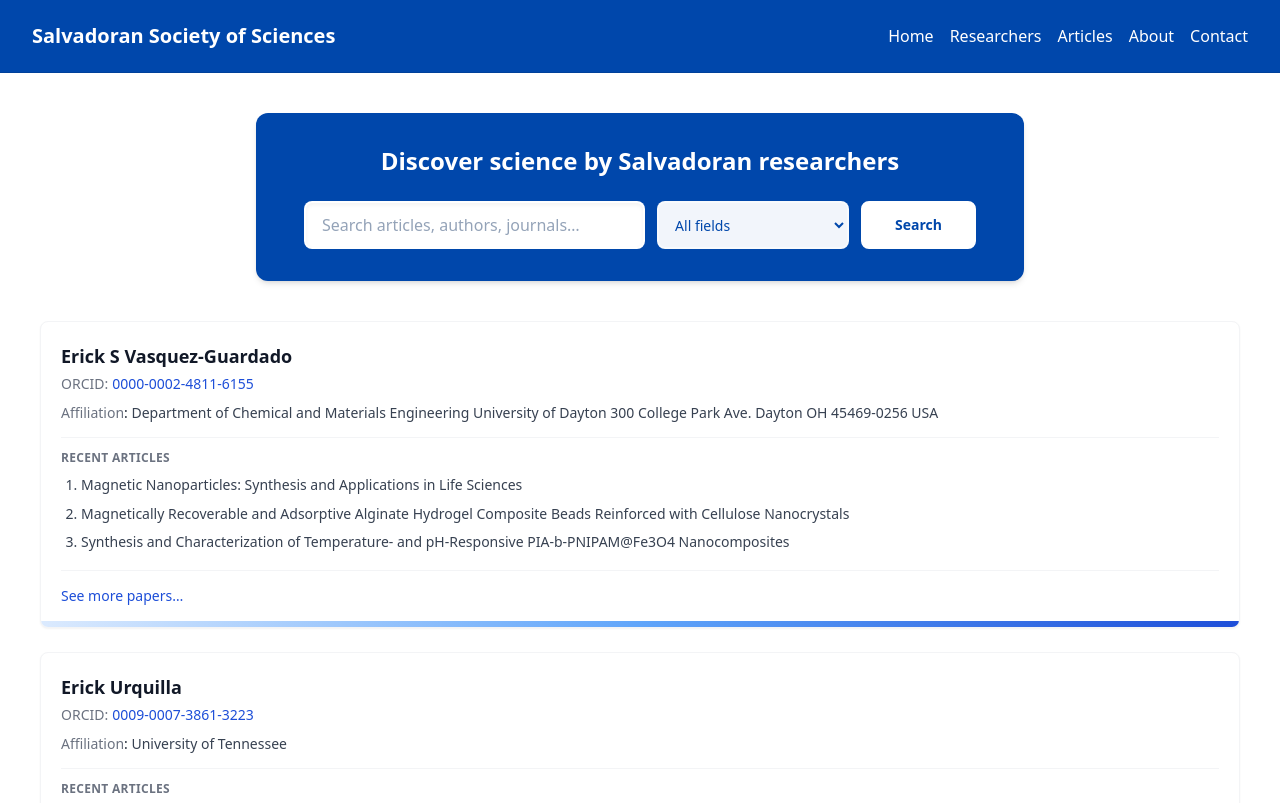
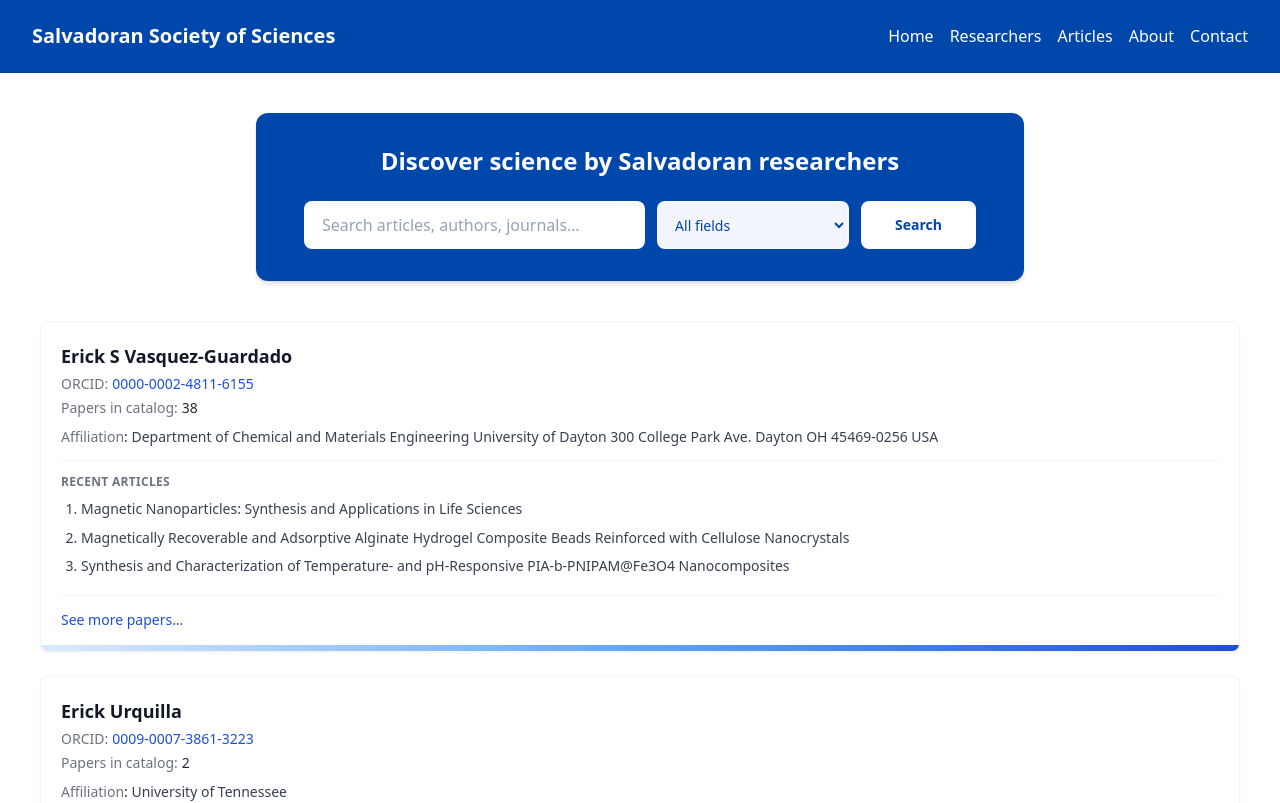
Before and after one commit to jromerooo2/salvadoran_arxiv, a Vue app: page /researchers in a window 1280 px wide. Shown: the top 803 px of the page. Built offline with nearby package versions, Linux system fonts and the light colour scheme; a web font is replaced by a local one.

Commit message:
add number of paper of each researcher

```diff
--- a/src/data/researchers.js
+++ b/src/data/researchers.js
@@ -10,8 +10,9 @@ function validAffiliation(aff) {
 }
 
 /**
- * One entry per JSON bundle in articles/items: name, orcid, affiliation from
- * newest paper that has a real affiliation, and the three newest paper titles.
+ * One entry per JSON bundle in articles/items: name, orcid, paperCount,
+ * affiliation from newest paper that has a real affiliation, and the three
+ * newest paper titles.
  */
 export function getResearchers() {
   const out = []
@@ -35,11 +36,16 @@ export function getResearchers() {
       .map((p) => (p.title ?? '').trim())
       .filter(Boolean)
 
+    const paperCount = Array.isArray(data.publications)
+      ? data.publications.length
+      : 0
+
     out.push({
       name: (data.author ?? '').trim(),
       orcid: (data.orcid ?? '').trim(),
       recentAffiliation: recentAffiliation || null,
       recentTitles,
+      paperCount,
     })
   }
   out.sort((a, b) => a.name.localeCompare(b.name, undefined, { sensitivity: 'base' }))
--- a/src/views/Researchers.vue
+++ b/src/views/Researchers.vue
@@ -34,6 +34,10 @@
               rel="noopener noreferrer"
             >{{ orcidDisplayId(r.orcid) }}</a>
             <span v-else class="text-gray-400">—</span>
+          </p>
+          <p class="mt-1 text-sm text-gray-600">
+            <span class="font-medium text-gray-500">Papers in catalog:</span>
+            <span class="ml-1 text-gray-800">{{ r.paperCount }}</span>
           </p>
           <p v-if="r.recentAffiliation" class="mt-2 text-sm leading-relaxed text-gray-700">
             <span class="font-medium text-gray-500">Affiliation</span>
```
